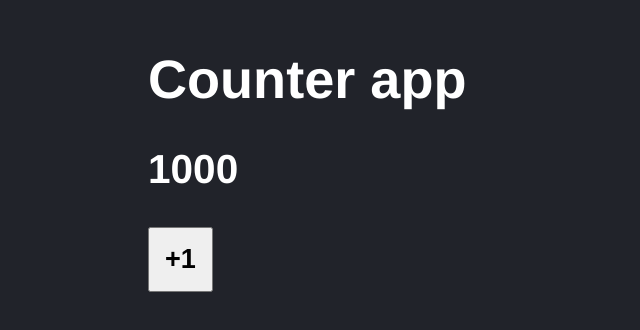
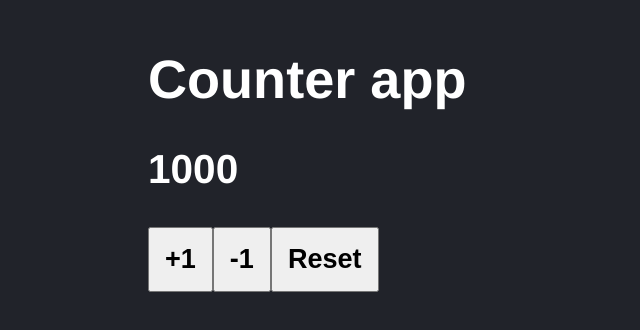
Before and after one commit to agustinbarajas/react-vite, a React (Vite) app: page / in a window 1280 px wide. Shown: the part 136-466 px from the top of the page, without its empty margins (0-640 px from the left). Built offline with nearby package versions, Linux system fonts and the light colour scheme.

Commit message:
Add counter sustract-reset

```diff
--- a/src/components/Counter/index.tsx
+++ b/src/components/Counter/index.tsx
@@ -3,13 +3,18 @@ import { useState } from "react";
 export const Counter = ({ value }: { value: number }) => {
   const [counter, setCounter] = useState(value);
 
-  const onClickHandler = () => setCounter(counter + 1);
+  const handleAdd = () => setCounter(counter + 1);
+  const handleSubtract = () => setCounter(counter - 1);
+  const handleReset = () => setCounter(value);
 
   return (
     <>
       <h1>Counter app</h1>
       <h2> {counter} </h2>
-      <button onClick={onClickHandler}>+1</button>
+
+      <button onClick={handleAdd}>+1</button>
+      <button onClick={handleSubtract}>-1</button>
+      <button onClick={handleReset}>Reset</button>
     </>
   );
 };
```
